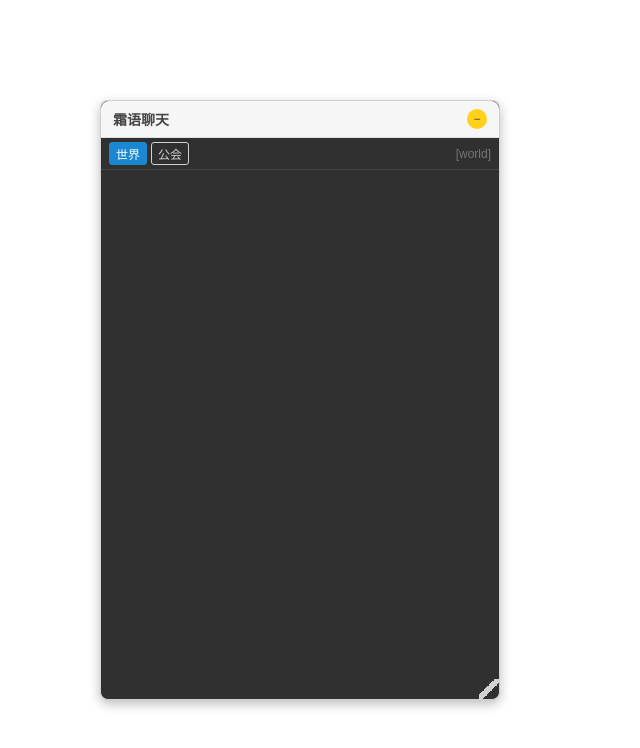
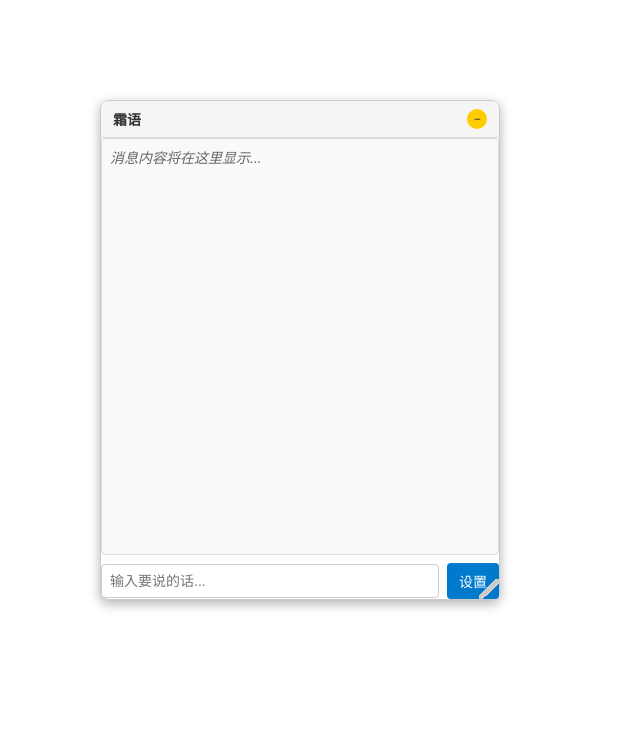
Before and after one commit to YeShuang25/ShuangDialog, a React app: page / in a window 1280 px wide. Shown: the top 748 px of the page, without its empty margins (0-640 px from the left). Built offline with nearby package versions, Linux system fonts and the light colour scheme; the HTML template or start-up script is replaced by a standard one.

Commit message:
feat: 重构聊天面板，添加消息显示和设置弹窗功能

```diff
--- a/src/ui/pages/ChatPanel.tsx
+++ b/src/ui/pages/ChatPanel.tsx
@@ -1,160 +1,129 @@
 // 聊天面板主组件
-import React, { useEffect, useRef } from 'react';
-import { useChatStore } from '../../store/useChatStore';
-import { useSettingStore } from '../../store/useSettingStore';
-import { ChatParser } from '../../modules/chat/parser';
-import { ChatFilter } from '../../modules/chat/filter';
-import { getDispatcher } from '../../core/dispatcher';
+import React, { useState } from 'react';
 import { FloatingWindow } from '../components/FloatingWindow';
 
 export const ChatPanel: React.FC = () => {
-  const messages = useChatStore((state) => state.messages);
-  const activeChannel = useChatStore((state) => state.activeChannel);
-  const addMessage = useChatStore((state) => state.addMessage);
-  const setActiveChannel = useChatStore((state) => state.setActiveChannel);
-  const chatSettings = useSettingStore((state) => state.chat);
-  const filterSettings = useSettingStore((state) => state.filter);
+  const [showSettings, setShowSettings] = useState(false);
+  const [debugMode, setDebugMode] = useState(false);
 
-  const messagesEndRef = useRef<HTMLDivElement>(null);
-  const filterRef = useRef<ChatFilter>(new ChatFilter());
-
-  useEffect(() => {
-    // 订阅聊天数据包
-    const dispatcher = getDispatcher();
-    const unsubscribe = dispatcher.subscribe('chat', (packet) => {
-      const parsedMessage = ChatParser.parsePacket(packet);
-      if (parsedMessage) {
-        const filterResult = filterSettings.enabled
-          ? filterRef.current.filterMessage(parsedMessage)
-          : { shouldShow: true, isFiltered: false };
-
-        if (filterResult.shouldShow) {
-          addMessage(parsedMessage, filterResult);
-        }
-      }
-    });
-
-    return unsubscribe;
-  }, [addMessage, filterSettings.enabled]);
-
-  useEffect(() => {
-    // 自动滚动到底部
-    if (chatSettings.autoScroll && messagesEndRef.current) {
-      messagesEndRef.current.scrollIntoView({ behavior: 'smooth' });
-    }
-  }, [messages, chatSettings.autoScroll]);
-
-  const filteredMessages = messages.filter(msg => msg.channel === activeChannel);
-
-  const messagesStyle: React.CSSProperties = {
-    flex: 1,
-    overflowY: 'auto',
-    padding: '8px',
-    display: 'flex',
-    flexDirection: 'column',
-    gap: '4px'
+  const toggleSettings = () => {
+    setShowSettings(!showSettings);
   };
 
-  const messageStyle = (message: any): React.CSSProperties => ({
-    padding: '4px 8px',
-    borderRadius: '4px',
-    backgroundColor: message.highlightReason
-      ? (chatSettings.theme === 'dark' ? '#3a3a00' : '#ffffcc')
-      : 'transparent',
-    borderLeft: message.isPrivate
-      ? '3px solid #007acc'
-      : 'none',
-    opacity: message.isFiltered ? 0.6 : 1
-  });
+  const toggleDebugMode = () => {
+    setDebugMode(!debugMode);
+  };
 
   return (
+    <>
       <FloatingWindow
-      title="霜语聊天"
-      defaultPosition={chatSettings.position}
-      defaultSize={{ width: chatSettings.position.width, height: chatSettings.position.height }}
+        title="霜语"
+        defaultPosition={{ x: 100, y: 100 }}
+        defaultSize={{ width: 400, height: 500 }}
         style={{
-        backgroundColor: chatSettings.theme === 'dark' ? '#1a1a1a' : '#ffffff',
-        color: chatSettings.theme === 'dark' ? '#ffffff' : '#000000',
-        fontFamily: chatSettings.fontFamily,
-        fontSize: `${chatSettings.fontSize}px`,
-        opacity: chatSettings.opacity
+          backgroundColor: '#ffffff',
+          color: '#000000',
+          fontFamily: 'Arial, sans-serif',
+          fontSize: '14px'
         }}
       >
         <div style={{ height: '100%', display: 'flex', flexDirection: 'column' }}>
-        {/* 频道切换栏 */}
+          {/* 消息显示区域 */}
           <div style={{
-          padding: '4px 8px',
-          borderBottom: `1px solid ${chatSettings.theme === 'dark' ? '#333' : '#ddd'}`,
-          display: 'flex',
-          gap: '4px'
+            flex: 1,
+            padding: '8px',
+            border: '1px solid #ddd',
+            borderRadius: '4px',
+            marginBottom: '8px',
+            backgroundColor: '#f9f9f9',
+            overflowY: 'auto',
+            minHeight: '200px'
           }}>
+            {/* 这里是消息内容显示区域 */}
+            <div style={{ color: '#666', fontStyle: 'italic' }}>
+              消息内容将在这里显示...
+            </div>
+          </div>
+
+          {/* 输入框区域 */}
+          <div style={{ display: 'flex', gap: '8px', alignItems: 'center' }}>
+            <input
+              type="text"
+              placeholder="输入要说的话..."
+              style={{
+                flex: 1,
+                padding: '8px',
+                border: '1px solid #ccc',
+                borderRadius: '4px',
+                fontSize: '14px'
+              }}
+            />
             <button
-            onClick={() => setActiveChannel('world')}
+              onClick={toggleSettings}
               style={{
-              padding: '2px 6px',
-              fontSize: '12px',
-              border: activeChannel === 'world' ? '1px solid #007acc' : '1px solid #ccc',
-              backgroundColor: activeChannel === 'world' ? '#007acc' : 'transparent',
-              color: activeChannel === 'world' ? '#ffffff' : (chatSettings.theme === 'dark' ? '#ccc' : '#666'),
-              borderRadius: '3px',
-              cursor: 'pointer'
+                padding: '8px 12px',
+                backgroundColor: '#007acc',
+                color: 'white',
+                border: 'none',
+                borderRadius: '4px',
+                cursor: 'pointer',
+                fontSize: '14px'
               }}
             >
-            世界
+              设置
             </button>
-          <button
-            onClick={() => setActiveChannel('guild')}
-            style={{
-              padding: '2px 6px',
-              fontSize: '12px',
-              border: activeChannel === 'guild' ? '1px solid #007acc' : '1px solid #ccc',
-              backgroundColor: activeChannel === 'guild' ? '#007acc' : 'transparent',
-              color: activeChannel === 'guild' ? '#ffffff' : (chatSettings.theme === 'dark' ? '#ccc' : '#666'),
-              borderRadius: '3px',
-              cursor: 'pointer'
-            }}
-          >
-            公会
-          </button>
-          {chatSettings.showChannel && (
-            <span style={{ marginLeft: 'auto', color: '#666', fontSize: '12px', alignSelf: 'center' }}>
-              [{activeChannel}]
-            </span>
-          )}
-        </div>
-
-        {/* 消息列表 */}
-        <div style={messagesStyle}>
-          {filteredMessages.map((message) => (
-            <div key={message.id} style={messageStyle(message)}>
-              {chatSettings.showTimestamp && (
-                <span style={{ color: '#666', marginRight: '8px' }}>
-                  [{new Date(message.timestamp).toLocaleTimeString()}]
-                </span>
-              )}
-
-              {chatSettings.showChannel && message.channel !== 'world' && (
-                <span style={{ color: '#007acc', marginRight: '8px' }}>
-                  [{message.channel}]
-                </span>
-              )}
-
-              <span style={{
-                color: message.isSystem ? '#999' : '#007acc',
-                fontWeight: message.isSystem ? 'normal' : 'bold',
-                marginRight: '8px'
-              }}>
-                {message.sender}:
-              </span>
-
-              <span>
-                {message.filteredMessage || message.message}
-              </span>
-            </div>
-          ))}
-          <div ref={messagesEndRef} />
           </div>
         </div>
       </FloatingWindow>
+
+      {/* 设置弹窗 */}
+      {showSettings && (
+        <FloatingWindow
+          title="设置"
+          defaultPosition={{ x: 520, y: 100 }}
+          defaultSize={{ width: 300, height: 200 }}
+          style={{
+            backgroundColor: '#ffffff',
+            color: '#000000',
+            fontFamily: 'Arial, sans-serif',
+            fontSize: '14px'
+          }}
+        >
+          <div style={{ padding: '16px' }}>
+            <div style={{ marginBottom: '16px' }}>
+              <label style={{ display: 'flex', alignItems: 'center', gap: '8px' }}>
+                <input
+                  type="checkbox"
+                  checked={debugMode}
+                  onChange={toggleDebugMode}
+                />
+                <span>调试模式</span>
+              </label>
+            </div>
+
+            <div style={{ marginBottom: '16px' }}>
+              <p style={{ margin: '0', color: '#666', fontSize: '12px' }}>
+                这里可以添加更多设置选项...
+              </p>
+            </div>
+
+            <button
+              onClick={toggleSettings}
+              style={{
+                padding: '6px 12px',
+                backgroundColor: '#666',
+                color: 'white',
+                border: 'none',
+                borderRadius: '4px',
+                cursor: 'pointer',
+                fontSize: '12px'
+              }}
+            >
+              关闭
+            </button>
+          </div>
+        </FloatingWindow>
+      )}
+    </>
   );
 };
```
Lines whose indentation alone changed are shown as unchanged.
